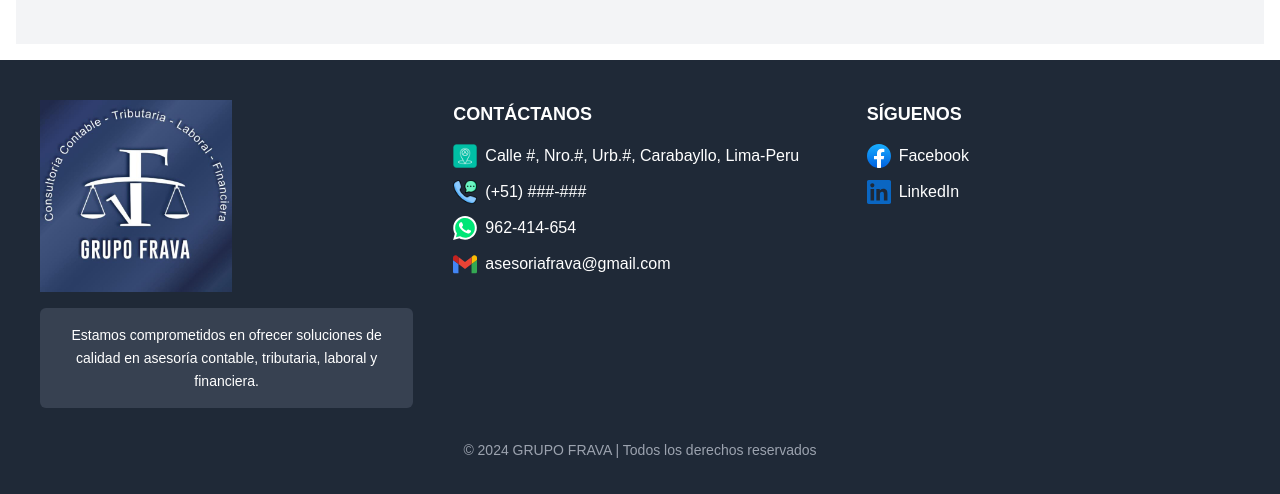
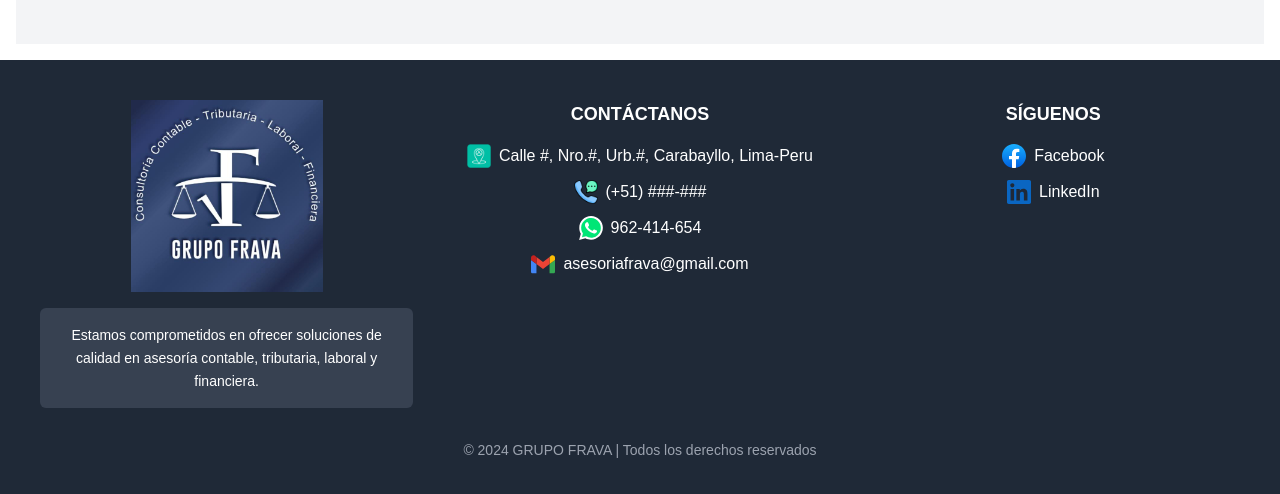
Before and after one commit to Karmatack/frava, a React (Create React App) app: page /contact in a window 1280 px wide. Shown: the part 1591-2085 px from the top of the page. Built offline with nearby package versions, Linux system fonts and the light colour scheme.

Commit message:
fix Footer

```diff
--- a/src/components/Footer/Footer.js
+++ b/src/components/Footer/Footer.js
@@ -10,9 +10,9 @@ import gmail from '../../assets/svg/gmail.svg';
 function Footer() {
   return (
     <footer className="bg-gray-800 text-white py-10 w-full">
-      <div className="w-full flex flex-col md:flex-row md:justify-between gap-10 px-4 md:px-10">
+      <div className="w-full flex flex-col md:flex-row md:justify-center gap-10 px-4 md:px-10">
         {/* Sección de la imagen de Grupo Frava */}
-        <div className="flex flex-col items-center md:items-start justify-center space-y-4 md:flex-1">
+        <div className="flex flex-col items-center justify-center space-y-4 md:flex-1">
           <img src={logofrava} alt="Grupo FraVa" className="w-40 h-auto md:w-48" />
           <div className="bg-gray-700 p-4 rounded-md text-center">
             <p className="text-sm leading-relaxed">
@@ -22,9 +22,9 @@ function Footer() {
         </div>
 
         {/* Sección de contacto */}
-        <div className="flex flex-col items-center md:items-start text-center md:text-left space-y-4 md:flex-1">
+        <div className="flex flex-col items-center text-center space-y-4 md:flex-1">
           <h2 className="text-lg font-bold">CONTÁCTANOS</h2>
-          <div className="flex flex-col items-center md:items-start space-y-3">
+          <div className="flex flex-col items-center space-y-3">
             <a href="https://maps.google.com" target="_blank" rel="noopener noreferrer" className="flex items-center space-x-2 hover:text-blue-400">
               <img src={location} alt="Ubicación" className="w-6 h-6" />
               <span>Calle #, Nro.#, Urb.#, Carabayllo, Lima-Peru</span>
@@ -45,9 +45,9 @@ function Footer() {
         </div>
 
         {/* Sección de redes sociales */}
-        <div className="flex flex-col items-center md:items-start text-center md:text-left space-y-4 md:flex-1">
+        <div className="flex flex-col items-center text-center space-y-4 md:flex-1">
           <h2 className="text-lg font-bold">SÍGUENOS</h2>
-          <div className="flex flex-col items-center md:items-start space-y-3">
+          <div className="flex flex-col items-center space-y-3">
             <a href="https://www.facebook.com/CORPORACIONFRAVA" target="_blank" rel="noopener noreferrer" className="flex items-center space-x-2 hover:text-blue-400">
               <img src={facebook} alt="Facebook" className="w-6 h-6" />
               <span>Facebook</span>
```
